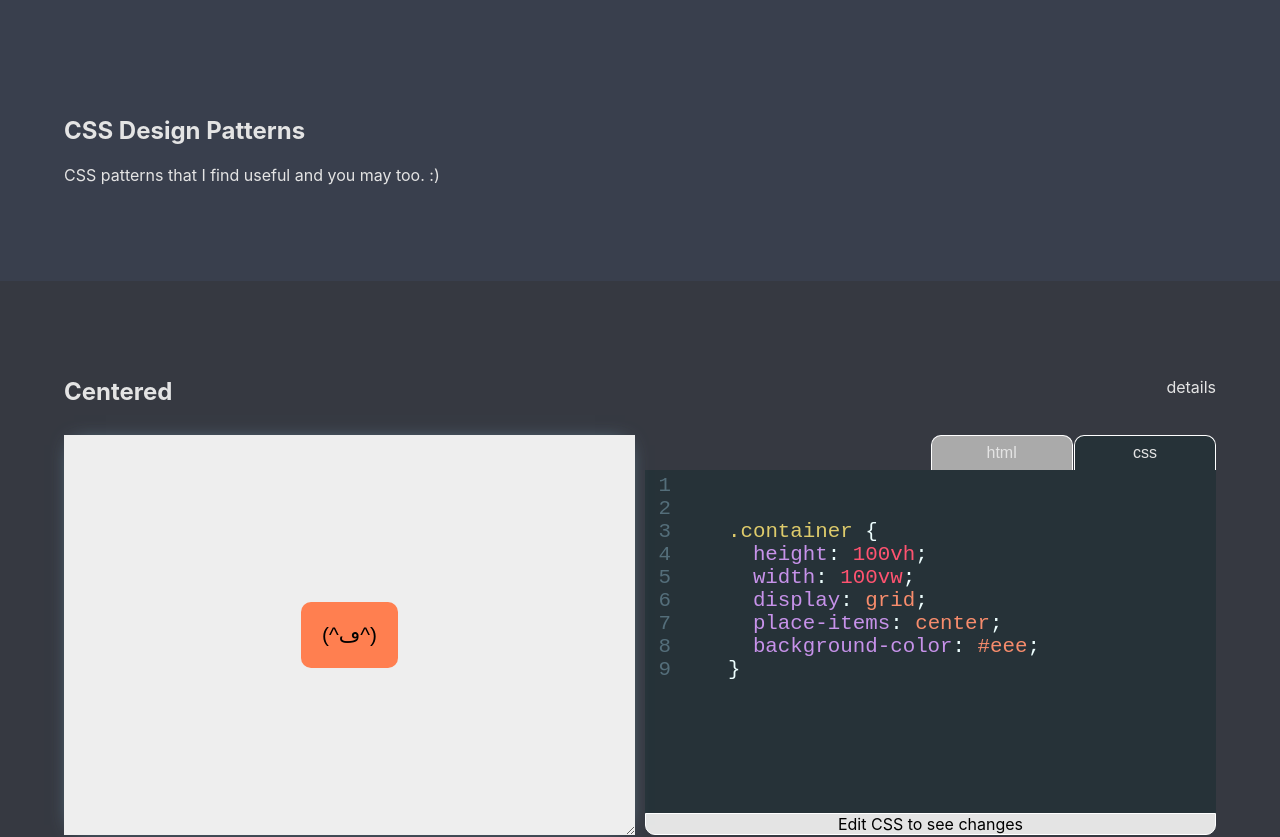
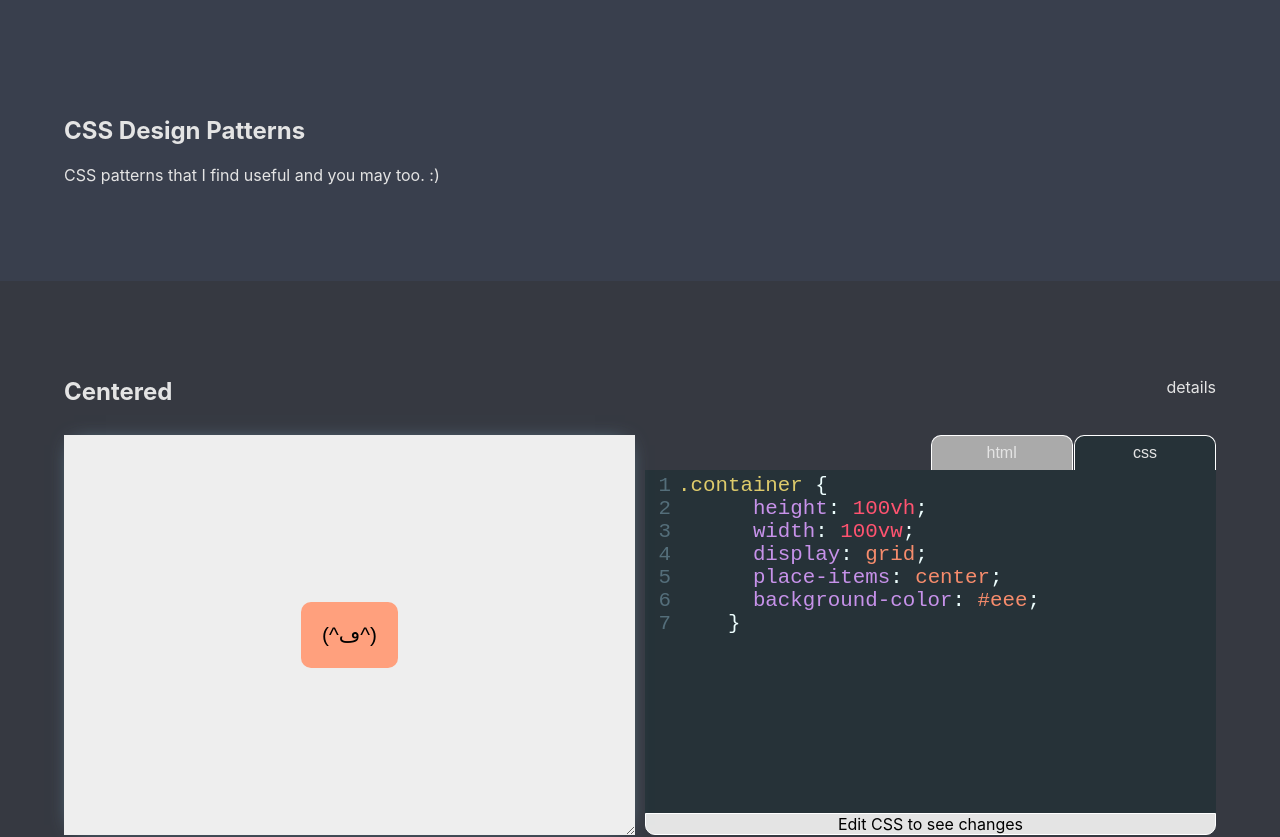
Before and after one commit to joecaro/HTML-CSS-Patterns, a React (Create React App) app: page / in a window 1280 px wide. Shown: the top 837 px of the page. Built offline with nearby package versions, Linux system fonts and the light colour scheme.

Commit message:
added clamped card and cleaned up other examples

```diff
--- a/src/App.js
+++ b/src/App.js
@@ -3,7 +3,7 @@ import Example from "./components/Example";
 
 const colors = `
 .coral {
-  background-color: coral;
+  background-color: #ffa07d;
 }
 
 .lightskyblue {
@@ -26,7 +26,7 @@ const examples = [
   {
     title: "Centered",
     html: `<div class='container'>
-    <div class='box' contenteditable>(^ڡ^)</div>
+    <div class='box coral' contenteditable>(^ڡ^)</div>
   </div>`,
     cssStatic: `
     * {
@@ -40,14 +40,11 @@ const examples = [
     .box {
       padding: 1em;
       border-radius: 10px;
-      background-color: coral;
       font-size: 1.3rem;
       display: grid;
       place-items: center;
     }`,
-    cssDynamic: `
-
-    .container {
+    cssDynamic: `.container {
       height: 100vh;
       width: 100vw;
       display: grid;
@@ -56,7 +53,7 @@ const examples = [
     }`,
   },
   {
-    title: "Tiled List",
+    title: "Tiled List - Grid",
     html: `<div class='container'>
     <div class='box moccasin' contenteditable>1</div>
     <div class='box palegreen' contenteditable>2</div>
@@ -78,9 +75,7 @@ const examples = [
       display: grid;
       place-items: center;
     }`,
-    cssDynamic: `
-
-    .container {
+    cssDynamic: `.container {
       background-color: white;
       padding: .5rem;
       height: 100vh;
@@ -89,6 +84,49 @@ const examples = [
       gap: 1rem;
       grid-template-columns: repeat(auto-fit, minmax(200px, 1fr));
     }`,
+  },
+  {
+    title: "Tiled List - Flex",
+    html: `<div class='container'>
+    <div class='box moccasin' contenteditable>1</div>
+    <div class='box palegreen' contenteditable>2</div>
+    <div class='box lightskyblue' contenteditable>3</div>
+    <div class='box coral' contenteditable>4</div>
+  </div>`,
+    cssStatic: `
+    * {
+      box-sizing: border-box;
+    }
+
+    body {
+      margin: 0;
+      max-height: 100vh;
+    }
+
+    .box {
+      border-radius: 1rem;
+      display: grid;
+      place-items: center;
+    }`,
+    cssDynamic: `.container {
+      background-color: white;
+      padding: .5rem;
+      height: 100vh;
+      width: 100vw;
+      display: flex;
+      flex-wrap: wrap;
+      justify-content: center;
+      gap: 10px;
+    }
+
+    .box {
+      /* flex shorthand */
+      /* change values to see change */
+      /* flex-grow  flex-shrink  flex-basis */
+      flex: 1 0 200px;
+
+    }
+    `,
   },
   {
     title: "Holy Grail",
@@ -113,7 +151,6 @@ const examples = [
     }
     `,
     cssDynamic: `
-
     .container {
       height: 100vh;
       width: 100vw;
@@ -144,7 +181,7 @@ const examples = [
     `,
   },
   {
-    title: "Cards",
+    title: "Cards List",
     html: `<div class='container'>
     <div class='box lightskyblue'></div>
     <div class='box lightskyblue'></div>
@@ -172,7 +209,6 @@ const examples = [
     }
     `,
     cssDynamic: `
-
     .container {
       height: 100vh;
       width: 100vw;
@@ -185,6 +221,120 @@ const examples = [
       align-content: flex-start;
     }
 
+    `,
+  },
+  {
+    title: "Clamped Card Size",
+    html: `<div class='container'>
+    <div class='card coral'>
+    <h4>TITLE<h4>
+      <div class='pic lightskyblue'></div>
+      <p>Pariatur nulla nisi excepteur ad aliquip magna esse culpa sint adipisicing et consectetur proident.</p>
+    </div>
+  </div>`,
+    cssStatic: `
+    * {
+    box-sizing: border-box;
+  }
+
+    body {
+      margin: 0;
+    }
+    .container {
+      height: 100vh;
+      width: 100vw;
+      overflow-y: scroll;
+      padding: 1rem;
+      background: white;
+      display: grid;
+      place-items: center;
+    }
+
+    .container div {
+      border-radius: .3rem;
+    }
+
+    h4 {
+      font-size: 1.4rem;
+      margin: 1rem;
+    }
+
+    p {
+      font-size: 1rem;
+      font-weight: 300;
+    }
+
+    `,
+    cssDynamic: `
+    .card {
+      width: clamp(25ch, 50%, 40ch);
+      height: 350px;
+      display: flex;
+      flex-direction: column;
+      padding: .5rem;
+    }
+
+    .pic {
+      height: 125px;
+      width: 100%;
+    }
+    `,
+  },
+  {
+    title: "Maintain Image Aspect Ratio",
+    html: `<div class='container'>
+    <div class='card coral'>
+    <h4>TITLE<h4>
+      <div class='pic lightskyblue'></div>
+      <p>Pariatur nulla nisi excepteur ad aliquip magna esse culpa sint adipisicing et consectetur proident.</p>
+    </div>
+  </div>`,
+    cssStatic: `
+    * {
+    box-sizing: border-box;
+  }
+
+    body {
+      margin: 0;
+    }
+    .container {
+      height: 100vh;
+      width: 100vw;
+      overflow-y: scroll;
+      padding: 1rem;
+      background: white;
+      display: grid;
+      place-items: center;
+    }
+
+    .container div {
+      border-radius: .3rem;
+    }
+
+    h4 {
+      font-size: 1.4rem;
+      margin: 1rem;
+    }
+
+    p {
+      font-size: 1rem;
+      font-weight: 300;
+    }
+
+    `,
+    cssDynamic: `
+    .card {
+      width: clamp(25ch, 50%, 40ch);
+      height: 350px;
+      display: flex;
+      flex-direction: column;
+      padding: .5rem;
+    }
+
+    .pic {
+      width: 100%;
+      aspect-ratio: 16/9;
+    }
     `,
   },
   {
@@ -211,7 +361,7 @@ const examples = [
 
     .box:nth-child(n) {
       height: 130px;
-      background-color: coral;
+      background-color: #ffa07d;
     }
     .box:nth-child(3n) {
       height: 100px;
@@ -223,7 +373,6 @@ const examples = [
     }
     `,
     cssDynamic: `
-
     .container {
       height: 100vh;
       width: 100vw;
@@ -287,9 +436,6 @@ const examples = [
     }
     `,
     cssDynamic: `
-
-
-
     /* tree level */
     ul {
       position: relative;
```
